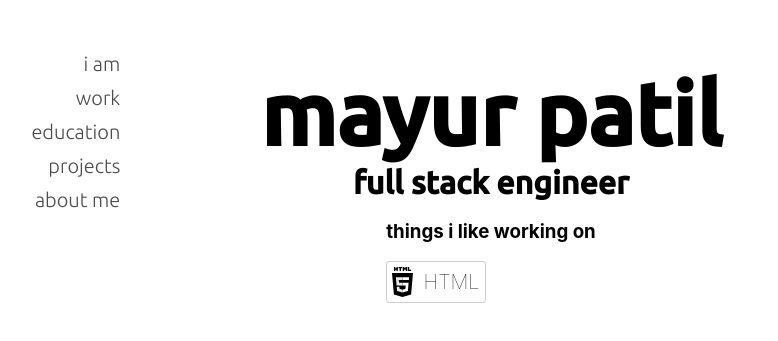
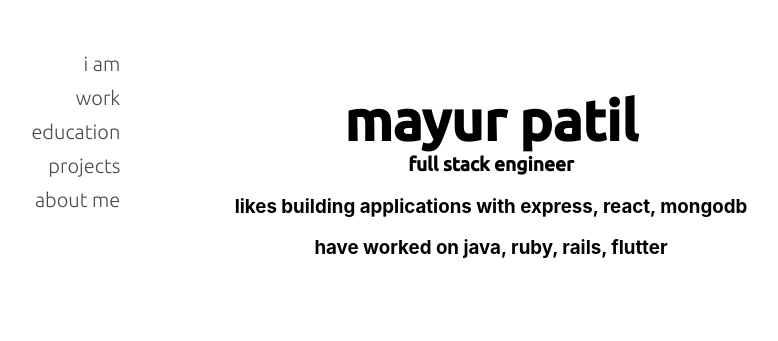
Before and after one commit to pmayur/portfolio, a React (Create React App) app: page / in a window 1280 px wide. Shown: the part 217-558 px from the top of the page, without its empty margins (149-927 px from the left). Built offline with nearby package versions, Linux system fonts and the light colour scheme.

Commit message:
add: complete me component draft

```diff
--- a/src/components/me/Me.css
+++ b/src/components/me/Me.css
@@ -1,6 +1,7 @@
 @import url("https://fonts.googleapis.com/css2?family=Ubuntu:wght@500&display=swap");
 
 #me {
+    height: 100%;
     display: flex;
     flex-direction: column;
     align-items: center;
@@ -14,12 +15,12 @@
 
 #name {
     font-family: "Ubuntu", sans-serif;
-    font-size: 11vmin;
+    font-size: 7vmin;
 }
 
 #desig {
     font-family: "Ubuntu", sans-serif;
-    font-size: 4vmin;
+    font-size: 2.4vmin;
 }
 
 h1,
@@ -31,3 +32,6 @@ h2 {
     height: 30px;
     padding: 5px;
 }
+#skill {
+    text-align: center;
+}
--- a/src/components/me/Me.jsx
+++ b/src/components/me/Me.jsx
@@ -1,7 +1,4 @@
 import "./Me.css";
-
-import htmlIcon from "./images/html5-2.svg";
-import Icon from "./icon/Icon";
 
 export default function Me() {
     return (
@@ -11,10 +8,12 @@ export default function Me() {
                 <h2 id="desig">full stack engineer</h2>
             </div>
             <div id="skill">
-                <h3>things i like working on</h3>
-                <div id="icons">
-                    <Icon image={htmlIcon} text={"HTML "} />
-                </div>
+                <h3>
+                    likes building applications with express, react, mongodb
+                </h3>
+                <h3>
+                    have worked on java, ruby, rails, flutter
+                </h3>
             </div>
         </div>
     );
```
